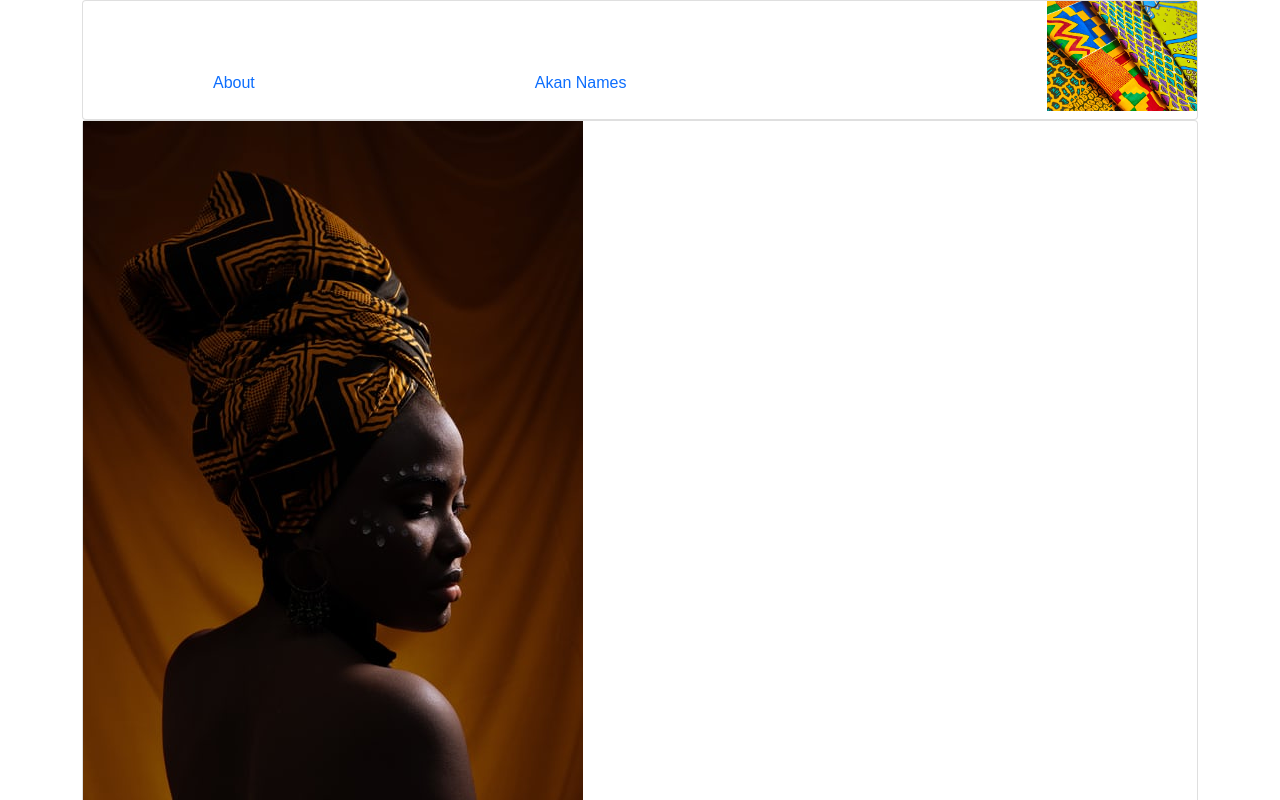
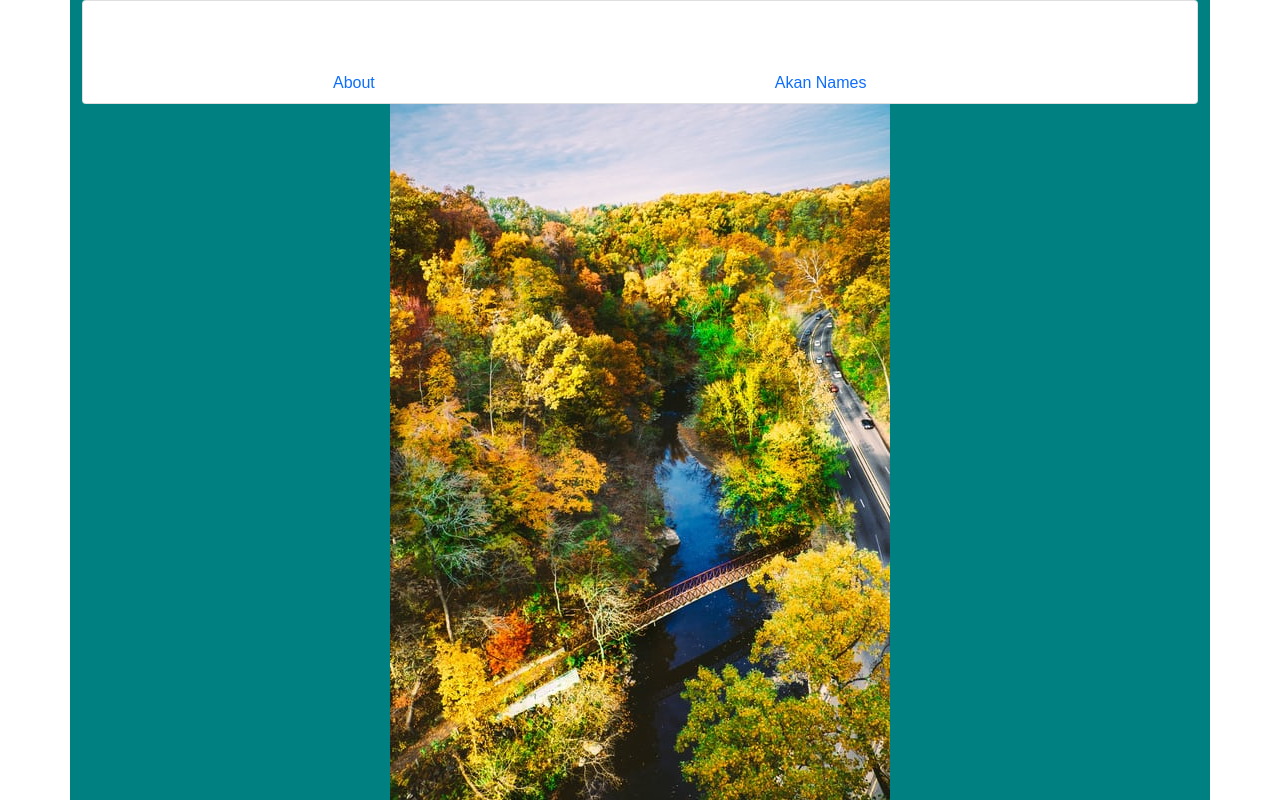
Before and after one commit to Alice-Githui/akan-names, a plain HTML site: page index.html in a window 1280 px wide. Shown: the top 800 px of the page. Drawn offline with nearby package versions, Linux system fonts and the light colour scheme.

Commit message:
Add style to my page

```diff
--- a/CSS/style.css
+++ b/CSS/style.css
@@ -1,17 +1,19 @@
 .container{
         font-family: sans-serif;
         font-size: 16px;
+        background-color:teal;
 }
 
 .header{
+        font-style: normal;
         background-color: goldenrod;
-        font-style: normal;
 }
 
-.header img{
-        width: 150px;
-        height: 110px;
-        float: right;
+.image{
+        display: flex;
+        justify-content:space-evenly;
+        height: auto;
+
 }
 
 .header ul{
@@ -23,7 +25,7 @@
 .header li{
         float: left;
         margin-right: 150px;
-        margin-left: 130px;
+        margin-left: 250px;
         padding-top: 70px;
 
 }
--- a/index.html
+++ b/index.html
@@ -13,25 +13,18 @@
         <div class ="card">
             <div class="card-title">
                 <header class = "header">
-                   <img src="Images/headerlogo.jpg" alt="ghanian kente fabric">
-                    <div class ="img-header">
                        <ul>
                            <li><a href= " ">About</a></li>
                            <li><a href= " ">Akan Names</a></li>
                         </ul>
-                    </div>
 
                 </header>
             </div>
         </div>
         <div class ="landingpage">
-            <div class ="card">
-                <div class="row">
-                    <div class ="col-md-6 text-right">
-                       <img src="Images/landingpageimage.jpeg" alt="Black Woman in a headscarf">
+                    <div class = "image">
+                       <img src="Images/spring.jpeg" alt="bird's eye view of spring season">
                     </div>
-                    </div>
-            </div>
                 <div class ="card">
                     <div class= "row">
                     <div class= "col-md-12">
```
Also changed, not shown: Images/boat.jpeg (added), Images/gates.jpeg (added), Images/groupofmen.jpeg (added), Images/spring.jpeg (added), Images/sunset.jpeg (added).
